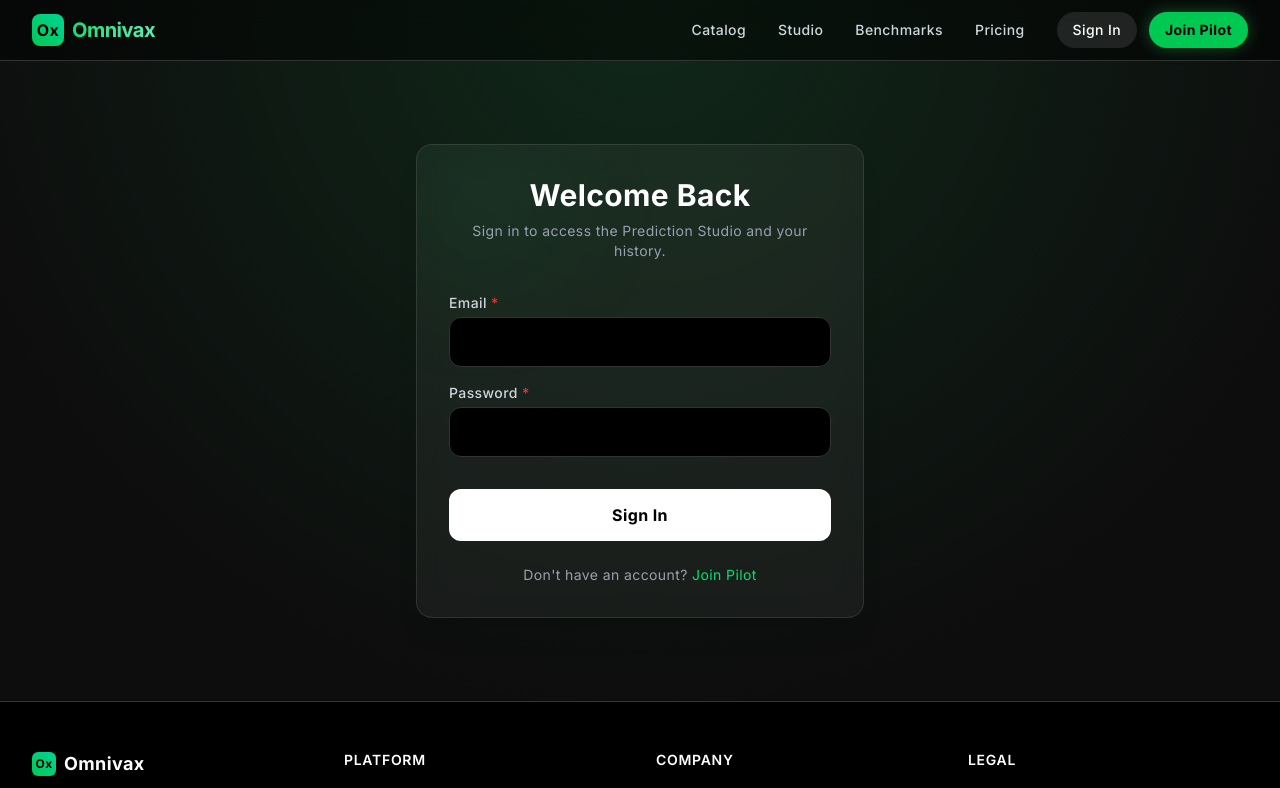
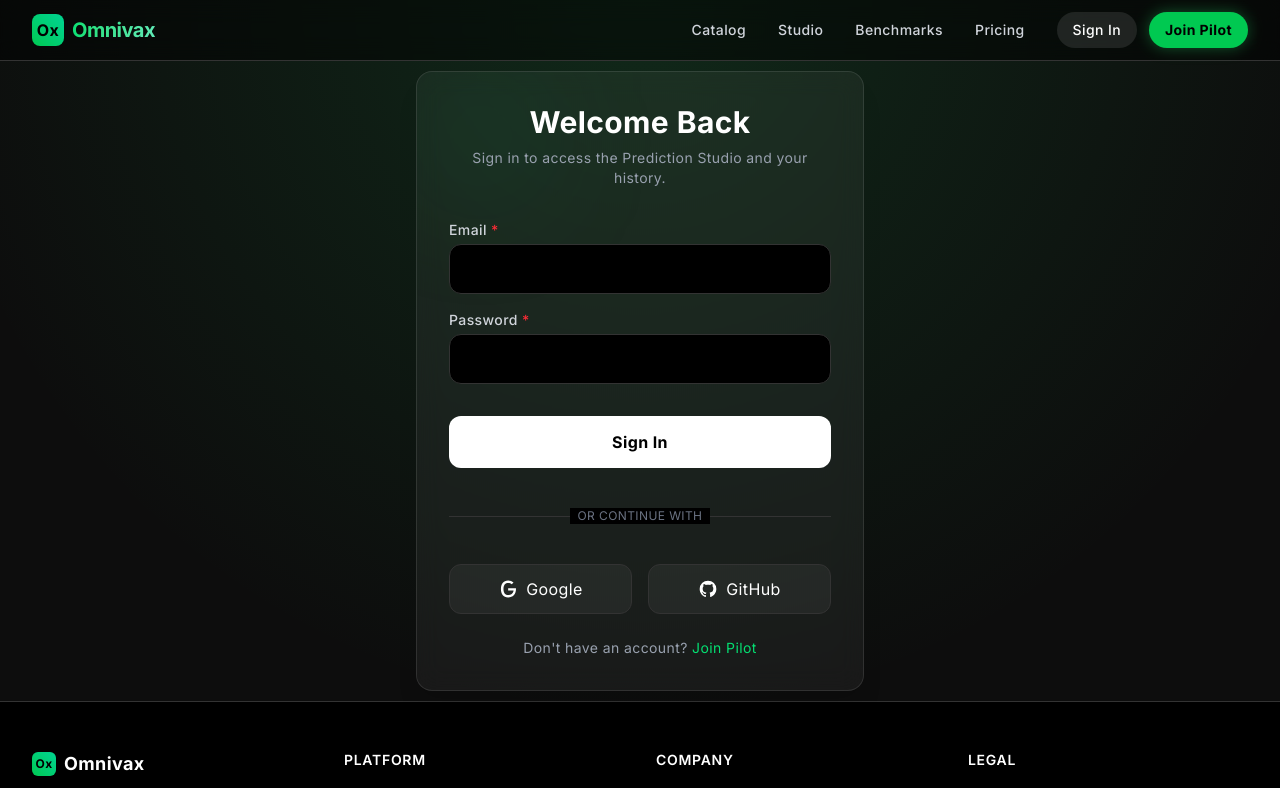
Before and after one commit to Hamza1610/plant_disease_detector, a Next.js app in the folder frontend/: page /login in a window 1280 px wide. Shown: the top 788 px of the page. Built offline with nearby package versions, Linux system fonts and the light colour scheme; no server answers.

Commit message:
feat: initialize backend project structure, authentication, and frontend scaffolding

```diff
--- a/frontend/package.json
+++ b/frontend/package.json
@@ -9,6 +9,7 @@
     "lint": "eslint"
   },
   "dependencies": {
+    "@supabase/supabase-js": "^2.104.1",
     "next": "16.2.4",
     "react": "19.2.4",
     "react-dom": "19.2.4"
--- /dev/null
+++ b/frontend/src/app/auth/callback/page.tsx
@@ -0,0 +1,39 @@
+"use client";
+
+import { useEffect } from 'react';
+import { useRouter } from 'next/navigation';
+import { supabase } from '@/lib/supabase';
+
+export default function AuthCallback() {
+  const router = useRouter();
+
+  useEffect(() => {
+    const handleAuthCallback = async () => {
+      const { data, error } = await supabase.auth.getSession();
+
+      if (error) {
+        console.error('Auth callback error:', error.message);
+        router.push('/login?error=auth_failed');
+        return;
+      }
+
+      if (data?.session) {
+        localStorage.setItem('token', data.session.access_token);
+        router.push('/predict');
+      } else {
+        router.push('/login');
+      }
+    };
+
+    handleAuthCallback();
+  }, [router]);
+
+  return (
+    <div className="min-h-screen flex items-center justify-center bg-black">
+      <div className="text-center">
+        <div className="w-12 h-12 border-4 border-green-500 border-t-transparent rounded-full animate-spin mx-auto mb-4"></div>
+        <p className="text-white font-medium">Completing secure sign-in...</p>
+      </div>
+    </div>
+  );
+}
--- a/frontend/src/app/login/page.tsx
+++ b/frontend/src/app/login/page.tsx
@@ -2,7 +2,7 @@
 
 import { useState } from "react";
 import { useRouter } from "next/navigation";
-import { API_ENDPOINTS } from "@/config/api";
+import { supabase } from "@/lib/supabase";
 
 export default function Login() {
   const router = useRouter();
@@ -17,28 +17,32 @@
     setError("");
 
     try {
-      const params = new URLSearchParams();
-      params.append("username", email);
-      params.append("password", password);
-
-      const response = await fetch(API_ENDPOINTS.LOGIN, {
-        method: "POST",
-        headers: { "Content-Type": "application/x-www-form-urlencoded" },
-        body: params,
+      const { data, error: authError } = await supabase.auth.signInWithPassword({
+        email,
+        password,
       });
 
-      if (!response.ok) {
-        throw new Error("Invalid credentials");
+      if (authError) throw authError;
+
+      if (data.session) {
+        localStorage.setItem("token", data.session.access_token);
+        router.push("/predict");
       }
-
-      const data = await response.json();
-      localStorage.setItem("token", data.access_token);
-      router.push("/predict");
     } catch (err: any) {
       setError(err.message);
     } finally {
       setLoading(false);
     }
+  };
+
+  const handleOAuth = async (provider: 'google' | 'github') => {
+    const { error: authError } = await supabase.auth.signInWithOAuth({
+      provider,
+      options: {
+        redirectTo: `${window.location.origin}/auth/callback`,
+      }
+    });
+    if (authError) setError(authError.message);
   };
 
   return (
@@ -81,6 +85,30 @@
           >
             {loading ? "Signing in..." : "Sign In"}
           </button>
+
+          <div className="relative my-6">
+            <div className="absolute inset-0 flex items-center"><div className="w-full border-t border-white/10"></div></div>
+            <div className="relative flex justify-center text-xs uppercase"><span className="bg-black px-2 text-gray-500">Or continue with</span></div>
+          </div>
+
+          <div className="grid grid-cols-2 gap-4">
+            <button
+              type="button"
+              onClick={() => handleOAuth('google')}
+              className="flex items-center justify-center gap-2 bg-white/5 hover:bg-white/10 text-white py-3 rounded-xl border border-white/10 transition-all"
+            >
+              <svg className="w-5 h-5" viewBox="0 0 24 24"><path fill="currentColor" d="M21.35,11.1H12.18V13.83H18.69C18.36,17.64 15.19,19.27 12.19,19.27C9.03,19.27 6.59,17.38 6.59,12.03C6.59,6.68 9.03,4.79 12.19,4.79C13.97,4.79 15.46,5.42 16.5,6.35L18.6,4.26C16.95,2.71 14.66,1.88 12.19,1.88C6.21,1.88 3.5,6.62 3.5,12.03C3.5,17.44 6.21,22.18 12.19,22.18C17.78,22.18 21.61,18.28 21.61,12.03C21.61,11.53 21.57,11.1 21.35,11.1V11.1Z"/></svg>
+              Google
+            </button>
+            <button
+              type="button"
+              onClick={() => handleOAuth('github')}
+              className="flex items-center justify-center gap-2 bg-white/5 hover:bg-white/10 text-white py-3 rounded-xl border border-white/10 transition-all"
+            >
+              <svg className="w-5 h-5" fill="currentColor" viewBox="0 0 24 24"><path d="M12 2A10 10 0 0 0 2 12c0 4.42 2.87 8.17 6.84 9.5.5.08.66-.23.66-.5v-1.69c-2.77.6-3.36-1.34-3.36-1.34-.46-1.16-1.11-1.47-1.11-1.47-.91-.62.07-.6.07-.6 1 .07 1.53 1.03 1.53 1.03.87 1.52 2.34 1.07 2.91.83.09-.65.35-1.09.63-1.34-2.22-.25-4.55-1.11-4.55-4.92 0-1.11.38-2 1.03-2.71-.1-.25-.45-1.29.1-2.64 0 0 .84-.27 2.75 1.02.79-.22 1.65-.33 2.5-.33.85 0 1.71.11 2.5.33 1.91-1.29 2.75-1.02 2.75-1.02.55 1.35.2 2.39.1 2.64.65.71 1.03 1.6 1.03 2.71 0 3.82-2.34 4.66-4.57 4.91.36.31.69.92.69 1.85V21c0 .27.16.59.67.5C19.14 20.16 22 16.42 22 12A10 10 0 0 0 12 2z"></path></svg>
+              GitHub
+            </button>
+          </div>
         </form>
         <p className="mt-6 text-center text-sm text-gray-400">
            Don't have an account? <a href="/join-pilot" className="text-green-400 hover:underline hover:text-green-300">Join Pilot</a>
```
Also changed, not shown: 1 other file (tests, documents, lock files or other folders).
